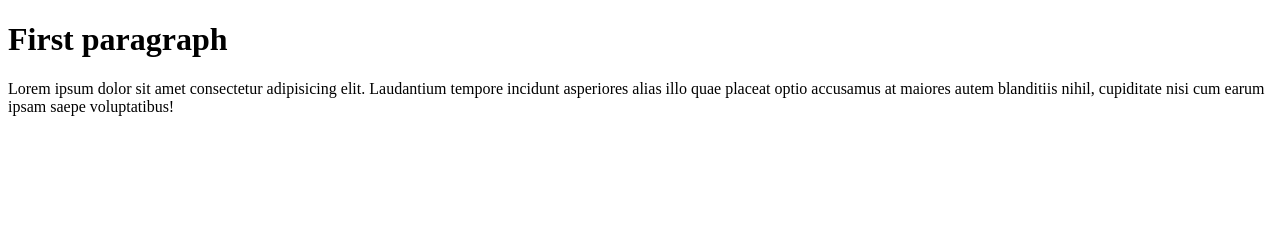
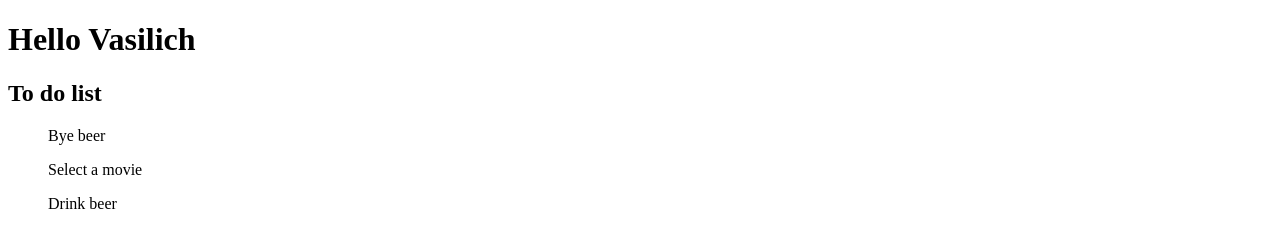
Before and after one commit to shooter1989/github-demo, a plain HTML site: page index.html in a window 1280 px wide. Drawn offline with Linux system fonts and the light colour scheme.

Commit message:
Update index.html

```diff
--- a/index.html
+++ b/index.html
@@ -6,7 +6,10 @@
     <title>Vlad's site</title>
 </head>
 <body>
-    <h1>First paragraph</h1>
-    <p>Lorem ipsum dolor sit amet consectetur adipisicing elit. Laudantium tempore incidunt asperiores alias illo quae placeat optio accusamus at maiores autem blanditiis nihil, cupiditate nisi cum earum ipsam saepe voluptatibus!</p>
+    <h1>Hello Vasilich</h1>
+    <h2>To do list</h2>
+    <ol>Bye beer</ol>
+    <ol>Select a movie</ol>
+    <ol>Drink beer</ol>
 </body>
 </html>
```
